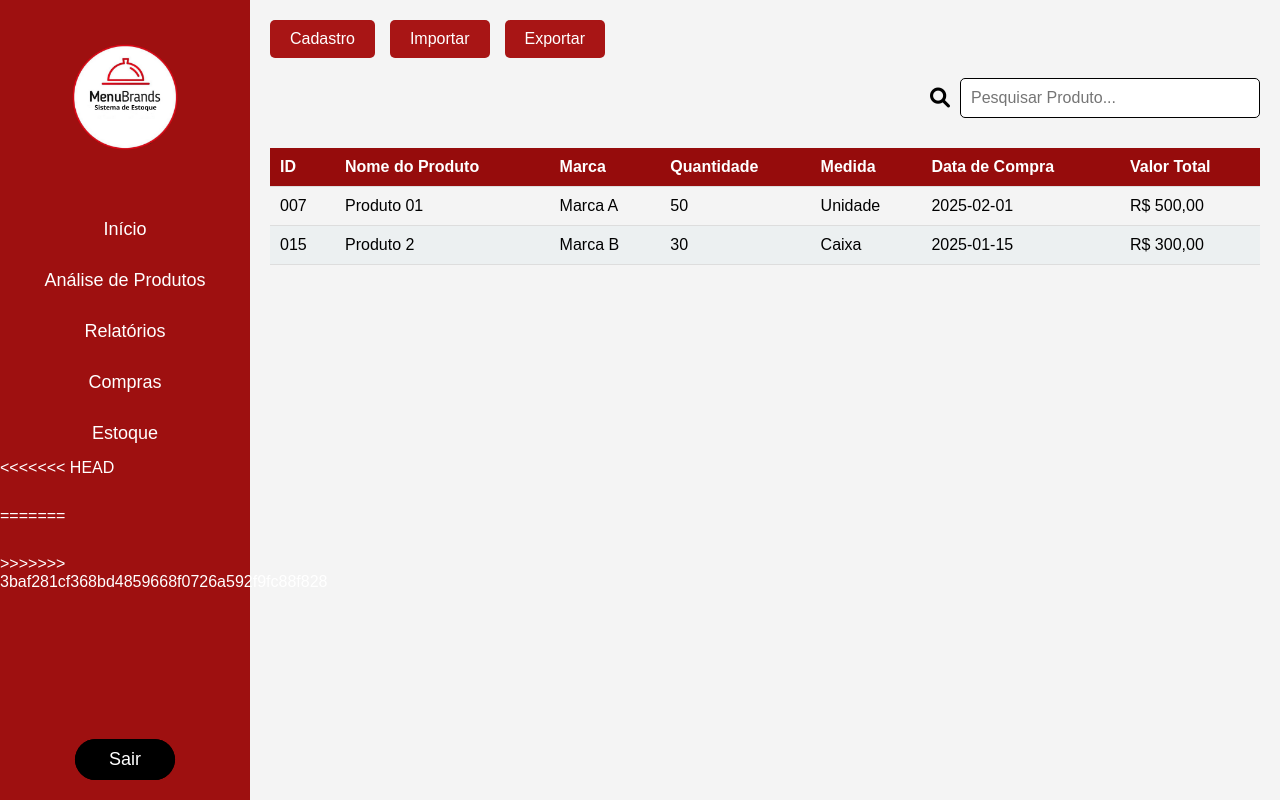
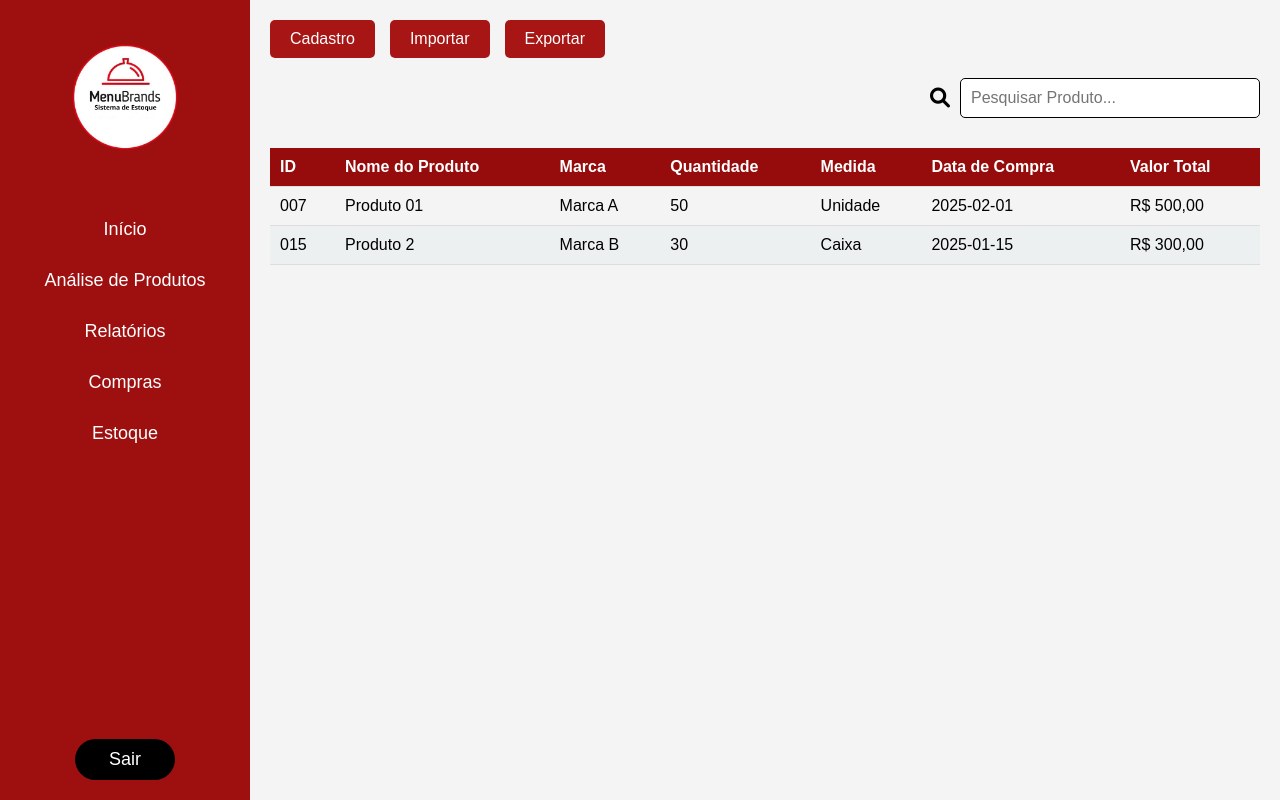
Before and after one commit to jdaavi/Estoque_Menu, a Flask app: page /estoque in a window 1280 px wide. Run offline with Flask 3, Linux system fonts and the light colour scheme.

Commit message:
modified:   templates/estoque.html

```diff
--- a/templates/estoque.html
+++ b/templates/estoque.html
@@ -19,11 +19,7 @@
             <li><a href="#relatorios">Relatórios</a></li>
             <li><a href="#compras">Compras</a></li>
             <li><a href="#estoque">Estoque</a></li>
-<<<<<<< HEAD
             <li><a href="/sair" class="sair" onclick="handleSair()">Sair</a></li>
-=======
-            <li><a href="/" class="sair">Sair</a></li>
->>>>>>> 3baf281cf368bd4859668f0726a592f9fc88f828
         </ul>
     </div>
 
```
